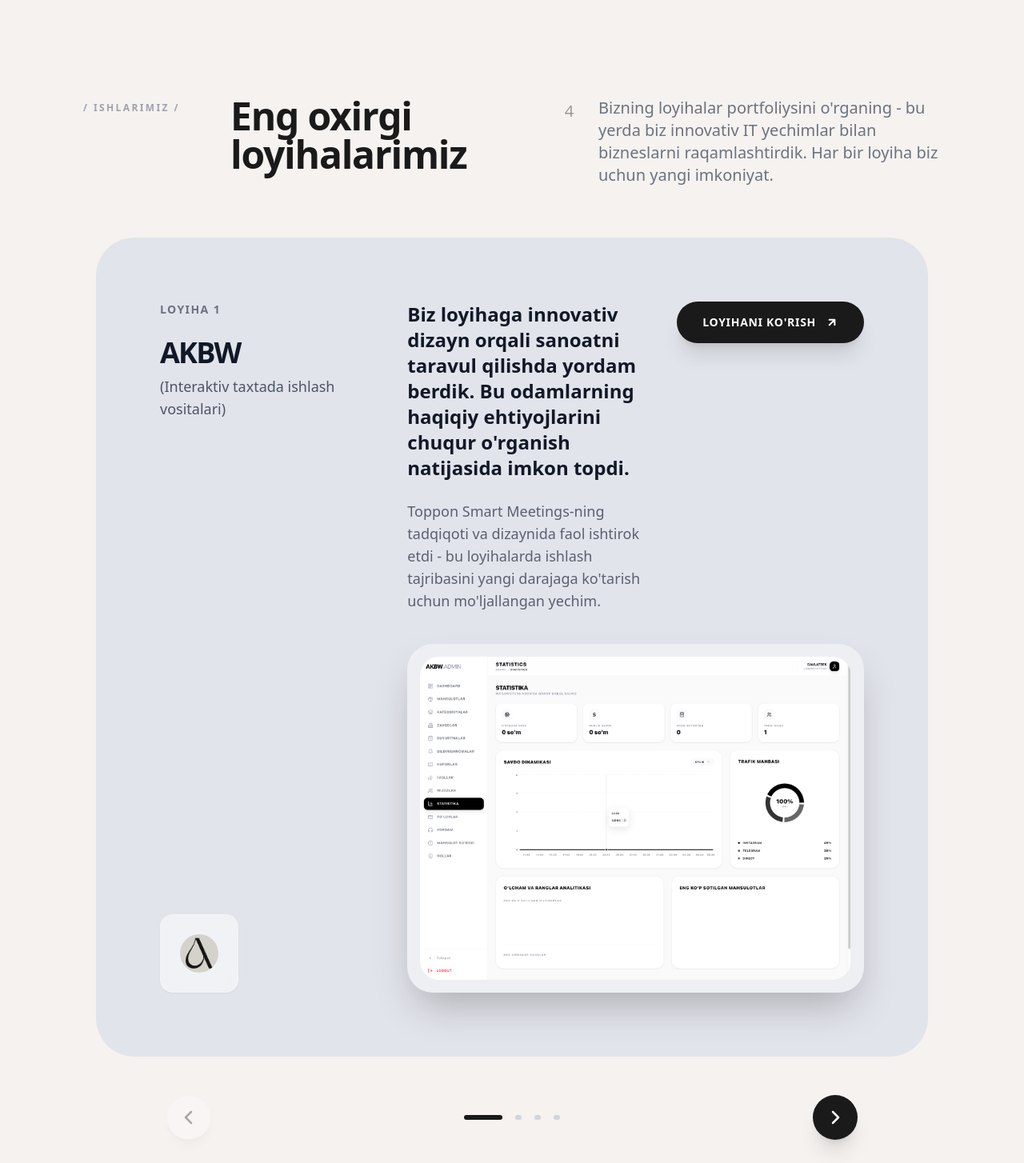
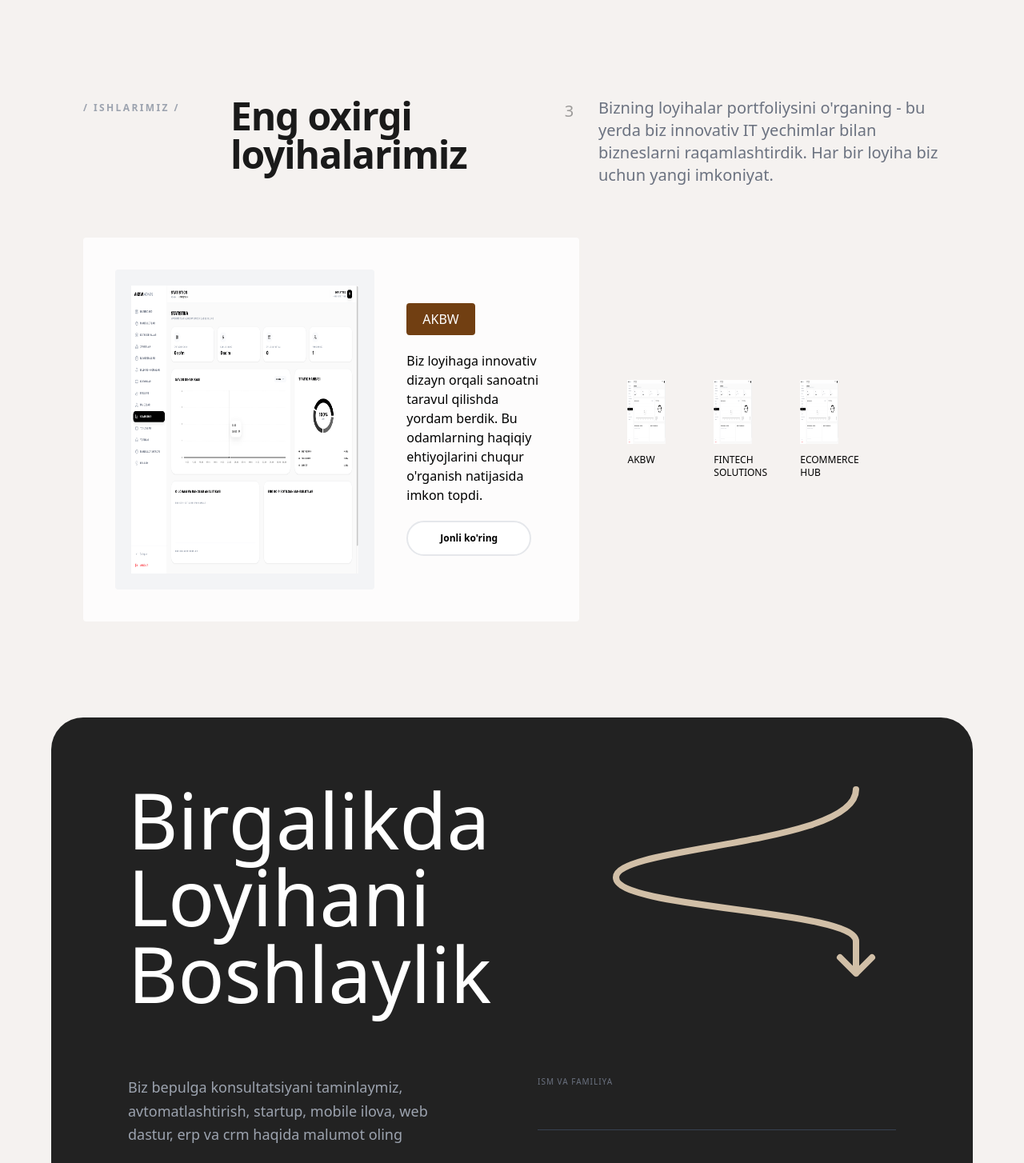
Before and after one commit to the-ict/qoshiq, a React (Create React App) app: page / in a window 1280 px wide. Shown: the part 4980-6434 px from the top of the page at 80% size. Built offline with nearby package versions, Linux system fonts and the light colour scheme.

Commit message:
add: slider animation

```diff
--- a/src/components/Footer.tsx
+++ b/src/components/Footer.tsx
@@ -18,7 +18,7 @@ const Footer = () => {
             <a href="/" className="text-sm text-gray-800 hover:text-black transition-colors">Bosh sahifa</a>
             <a href="#services" className="text-sm text-gray-800 hover:text-black transition-colors">Xizmatlar</a>
             <a href="#process" className="text-sm text-gray-800 hover:text-black transition-colors">Jarayon</a>
-            <a href="#projects" className="text-sm text-gray-800 hover:text-black transition-colors">Loyihalar</a>
+            <a href="#works" className="text-sm text-gray-800 hover:text-black transition-colors">Loyihalar</a>
           </nav>
 
           <nav className="flex flex-col gap-3">
--- a/src/components/Projects.tsx
+++ b/src/components/Projects.tsx
@@ -1,229 +1,183 @@
-import { useState, useRef } from 'react';
+import { useState, useEffect } from 'react';
 import gsap from 'gsap';
+import { Link } from 'react-router-dom';
 import { useGSAP } from '@gsap/react';
 
 const projectsData = [
     {
-        id: 1,
+        id: 0,
         title: "AKBW",
         subtitle: "Interaktiv taxtada ishlash vositalari",
         description: "Biz loyihaga innovativ dizayn orqali sanoatni taravul qilishda yordam berdik. Bu odamlarning haqiqiy ehtiyojlarini chuqur o'rganish natijasida imkon topdi.",
         details: "Toppon Smart Meetings-ning tadqiqoti va dizaynida faol ishtirok etdi - bu loyihalarda ishlash tajribasini yangi darajaga ko'tarish uchun mo'ljallangan yechim.",
         image: "/assets/projects/akbw.png",
         logo: "/assets/akbw.png",
-        color: "#e2e4eb"
+        color: "#e2e4eb",
+        link: "akbw.uz"
     },
     {
-        id: 2,
+        id: 1,
         title: "FINTECH SOLUTIONS",
         subtitle: "Raqamli banking platformasi",
         description: "Murakkab moliyaviy jarayonlarni soddalashtiruvchi va foydalanuvchilar uchun qulay interfeys yaratdik.",
         details: "Xavfsizlik va tezkorlikni birinchi o'ringa qo'ygan holda, bank tizimlari uchun zamonaviy frontend va backend yechimlarini taqdim etdik.",
         image: "/assets/projects/akbw.png",
         logo: "/assets/akbw.png",
-        color: "#f0f2f5"
+        color: "#f0f2f5",
+        link: "akbw.uz"
     },
     {
-        id: 3,
+        id: 2,
         title: "ECOMMERCE HUB",
         subtitle: "Onlayn savdo ekotizimi",
         description: "Biznesingizni kengaytirish uchun mo'ljallangan, masshtablanuvchi va optimallashtirilgan do'kon tizimi.",
         details: "To'lov tizimlari va logistika bilan integratsiya qilingan, foydalanuvchi konversiyasini oshiruvchi platforma ishlab chiqdik.",
         image: "/assets/projects/akbw.png",
         logo: "/assets/akbw.png",
-        color: "#e8e6e1"
+        color: "#e8e6e1",
+        link: "akbw.uz"
     },
-    {
-        id: 4,
-        title: "LOGISTIC PRO",
-        subtitle: "Yuk tashishni boshqarish tizimi",
-        description: "Logistika zanjirini to'liq nazorat qilish va avtomatlashtirish imkonini beruvchi CRM platformasi.",
-        details: "Real vaqt rejimida kuzatish, marshrutlarni optimallashtirish va hisobotlarni avtomatik shakllantirish funksiyalarini joriy qildik.",
-        image: "/assets/projects/akbw.png",
-        logo: "/assets/akbw.png",
-        color: "#dce0e5"
-    }
 ];
 
 export default function Projects() {
-    const [currentSlide, setCurrentSlide] = useState(0);
-    const carouselRef = useRef<HTMLDivElement>(null);
-    const projectsRef = useRef<HTMLDivElement>(null);
+    const [currentSlide, setCurrentSlide] = useState<number>(0);
 
     useGSAP(() => {
-        gsap.fromTo(projectsRef.current, {
-            opacity: 0,
-            y: 40
-        }, {
-            opacity: 1,
-            y: 0,
-            duration: 0.8,
+        const viewAnimTimeline = gsap.timeline({
             scrollTrigger: {
-                trigger: projectsRef.current,
-                start: "top 80%",
-                toggleActions: "play none none none"
+                trigger: "#works",
+                start: "top, bottom",
+                end: "top, center",
             }
         });
-    }, []);
 
-    const slideToProject = (index: number) => {
-        const validIndex = Math.max(0, Math.min(index, projectsData.length - 1));
-        setCurrentSlide(validIndex);
+        viewAnimTimeline.from(".works-line", {
+            yPercent: 100,
+            opacity: 0,
+            ease: "circ.inOut"
+        })
 
-        if (carouselRef.current) {
-            gsap.to(carouselRef.current, {
-                xPercent: -validIndex * (100 / projectsData.length),
-                duration: 0.8,
-                ease: "expo.out"
-            });
-        }
-    };
+        viewAnimTimeline.from(".works-headline", {
+            yPercent: 100,
+            opacity: 0,
+            ease: "circ.inOut"
+        })
 
-    const nextSlide = () => {
-        slideToProject(currentSlide + 1);
-    };
+        viewAnimTimeline.from(".works-subtitle", {
+            yPercent: 100,
+            opacity: 0,
+            ease: "circ.inOut"
+        })
+    }, [])
 
-    const prevSlide = () => {
-        slideToProject(currentSlide - 1);
+
+    useEffect(() => {
+        if (projectsData[currentSlide].title.length === 0) return;
+        gsap.to(".project-img", {
+            scale: 1,
+            opacity: 1,
+            ease: "back.inOut",
+        });
+
+        gsap.to(".project-name", {
+            opacity: 1,
+            x: 0,
+            ease: "back.in",
+        });
+
+        gsap.to(".project-description", {
+            opacity: 1,
+            x: 0,
+            ease: "back.in",
+        });
+
+        gsap.to(".project-live-button", {
+            opacity: 1,
+            x: 0,
+            ease: "back.in",
+        });
+    }, [currentSlide])
+
+    const onSlideClick = (slideNumber: number) => {
+        if (currentSlide === slideNumber) return;
+        // first last slide should disappear, so we are going to make this animation first.
+        const sliderTimeline = gsap.timeline();
+
+        sliderTimeline.to(".project-img", {
+            scale: 0,
+            opacity: 0,
+            ease: "back.inOut",
+            duration: 0.1
+        });
+
+        sliderTimeline.to(".project-name", {
+            opacity: 0,
+            x: -20,
+            ease: "back.in",
+            duration: 0.1,
+        });
+
+        sliderTimeline.to(".project-description", {
+            opacity: 0,
+            x: -20,
+            ease: "back.in",
+            duration: 0.1
+        });
+
+        sliderTimeline.to(".project-live-button", {
+            opacity: 0,
+            x: -20,
+            ease: "back.in",
+            duration: 0.1,
+            onComplete: () => {
+                setCurrentSlide(slideNumber);
+            }
+        });
     };
 
     return (
-        <section className="w-full py-20 px-4 md:px-10 overflow-hidden" id="works" ref={projectsRef}>
+        <section className="w-full py-20 px-4 md:px-10 overflow-hidden" id="works">
             <div className="grid grid-cols-1 md:grid-cols-12 gap-8 items-start mb-16">
                 <div className="md:col-span-2">
-                    <span className="text-xs font-semibold tracking-[0.2em] text-gray-400 uppercase">
+                    <span className="text-xs font-semibold tracking-[0.2em] text-gray-400 uppercase works-line">
                         / Ishlarimiz /
                     </span>
                 </div>
 
                 <div className="md:col-span-5">
-                    <h2 className="text-4xl md:text-5xl font-bold text-[#1a1a1a] tracking-tight flex items-start">
+                    <h2 className="text-4xl md:text-5xl font-bold text-[#1a1a1a] tracking-tight flex items-start works-headline">
                         Eng oxirgi loyihalarimiz
                         <span className="text-xl ml-2 mt-1 font-medium opacity-40">{projectsData.length}</span>
                     </h2>
                 </div>
 
                 <div className="md:col-span-5">
-                    <p className="text-gray-500 text-lg md:text-xl leading-relaxed max-w-lg">
+                    <p className="text-gray-500 text-lg md:text-xl leading-relaxed max-w-lg works-subtitle">
                         Bizning loyihalar portfoliysini o'rganing - bu yerda biz innovativ IT
                         yechimlar bilan bizneslarni raqamlashtirdik. Har bir loyiha biz uchun yangi imkoniyat.
                     </p>
                 </div>
             </div>
 
-            <div className="relative group">
-                <div className="overflow-visible">
-                    <div
-                        ref={carouselRef}
-                        className="flex transition-none"
-                        style={{ width: `${projectsData.length * 100}%` }}
-                    >
-                        {projectsData.map((project, idx) => (
-                            <div
-                                key={project.id}
-                                className="w-full px-2 md:px-4"
-                                style={{ width: `${100 / projectsData.length}%` }}
-                            >
-                                <div
-                                    className="rounded-[3rem] p-8 md:p-20 flex flex-col transition-all duration-700"
-                                    style={{
-                                        backgroundColor: project.color,
-                                        minHeight: '650px',
-                                        opacity: currentSlide === idx ? 1 : 0.4,
-                                        scale: currentSlide === idx ? 1 : 0.95,
-                                        transform: currentSlide === idx ? 'translateY(0)' : 'translateY(20px)'
-                                    }}
-                                >
-                                    <div className="grid grid-cols-1 lg:grid-cols-12 gap-12 h-full">
-                                        <div className="lg:col-span-4 flex flex-col justify-between">
-                                            <div className="space-y-6">
-                                                <span className="text-gray-500 text-sm font-semibold uppercase tracking-widest block">Loyiha {idx + 1}</span>
-                                                <div>
-                                                    <h3 className="text-3xl md:text-4xl font-black text-gray-900 uppercase tracking-tighter mb-2">{project.title}</h3>
-                                                    <p className="text-gray-600 text-base md:text-lg font-medium">({project.subtitle})</p>
-                                                </div>
-                                            </div>
+            <div className="flex items-center justify-between gap-10">
+                <div className='w-[60%] flex items-center gap-10 p-10 rounded bg-white/80'>
+                    <img src="/assets/projects/akbw.png" alt="" className='h-[400px] w-[60%] project-img p-5 rounded bg-gray-100' />
+                    <div className='flex flex-col gap-5 items-start'>
+                        <h3 className='project-name py-2 px-5 bg-yellow-900 rounded text-white'>{projectsData[currentSlide].title}</h3>
+                        <p className='project-description'>{projectsData[currentSlide].description}</p>
 
-                                            <div className="mt-12 lg:mt-0">
-                                                <div className="inline-flex bg-white/50 backdrop-blur-md rounded-2xl p-6 items-center justify-center shadow-sm border border-white/20 hover:scale-105 transition-transform cursor-pointer">
-                                                    <img src={project.logo} alt={project.title} className="w-12 h-12 rounded-full object-cover" />
-                                                </div>
-                                            </div>
-                                        </div>
-
-                                        <div className="lg:col-span-8 flex flex-col gap-10">
-                                            <div className="flex flex-col md:flex-row justify-between items-start gap-8">
-                                                <div className="max-w-xl space-y-6">
-                                                    <p className="text-gray-900 text-xl md:text-2xl font-semibold leading-tight">
-                                                        {project.description}
-                                                    </p>
-                                                    <p className="text-gray-700 text-base md:text-lg leading-relaxed opacity-80">
-                                                        {project.details}
-                                                    </p>
-                                                </div>
-
-                                                <button className="bg-[#1a1a1a] text-white px-8 py-4 rounded-full flex items-center gap-3 hover:bg-black hover:scale-105 transition-all shadow-xl shrink-0">
-                                                    <span className="text-sm font-bold uppercase tracking-wider">Loyihani ko'rish</span>
-                                                    <svg width="16" height="16" viewBox="0 0 24 24" fill="none" stroke="currentColor" strokeWidth="3" strokeLinecap="round" strokeLinejoin="round">
-                                                        <path d="M7 17l9.2-9.2M17 17V7H7" />
-                                                    </svg>
-                                                </button>
-                                            </div>
-
-                                            <div className="relative mt-auto">
-                                                <div className="bg-white/40 backdrop-blur-sm rounded-[2rem] overflow-hidden shadow-2xl p-2 md:p-4 group/img">
-                                                    <img
-                                                        src={project.image}
-                                                        alt={project.title}
-                                                        className="w-full h-auto rounded-[1.5rem] transform transition-transform duration-700 group-hover/img:scale-[1.02]"
-                                                    />
-                                                </div>
-                                            </div>
-                                        </div>
-                                    </div>
-                                </div>
-                            </div>
-                        ))}
+                        <Link to={projectsData[currentSlide].link} className='cursor-pointer py-3 px-10 project-live-button bg-white rounded-full text-black border-2 text-xs font-bold hover:bg-black hover:text-white hover:border-white hover:border-2 transition-all'>Jonli ko'ring</Link>
                     </div>
                 </div>
-
-                <div className="flex items-center justify-between mt-12 px-4 max-w-4xl mx-auto">
-                    <button
-                        onClick={prevSlide}
-                        disabled={currentSlide === 0}
-                        className="w-14 h-14 rounded-full flex items-center justify-center bg-white shadow-lg border border-gray-100 hover:bg-gray-50 disabled:opacity-30 disabled:cursor-not-allowed transition-all group z-10"
-                    >
-                        <svg width="24" height="24" viewBox="0 0 24 24" fill="none" stroke="currentColor" strokeWidth="2.5" strokeLinecap="round" strokeLinejoin="round" className="group-hover:-translate-x-1 transition-transform">
-                            <path d="M15 19l-7-7 7-7" />
-                        </svg>
-                    </button>
-
-                    <div className="flex items-center gap-4">
-                        {projectsData.map((_, index) => (
-                            <button
-                                key={index}
-                                onClick={() => slideToProject(index)}
-                                className={`h-1.5 rounded-full transition-all duration-500 ${index === currentSlide
-                                    ? 'w-12 bg-[#1a1a1a]'
-                                    : 'w-2 bg-gray-300 hover:bg-gray-400'
-                                    }`}
-                            />
-                        ))}
-                    </div>
-
-                    <button
-                        onClick={nextSlide}
-                        disabled={currentSlide === projectsData.length - 1}
-                        className="w-14 h-14 rounded-full flex items-center justify-center bg-[#1a1a1a] text-white shadow-xl hover:bg-black disabled:opacity-30 disabled:cursor-not-allowed transition-all group z-10"
-                    >
-                        <svg width="24" height="24" viewBox="0 0 24 24" fill="none" stroke="currentColor" strokeWidth="2.5" strokeLinecap="round" strokeLinejoin="round" className="group-hover:translate-x-1 transition-transform">
-                            <path d="M9 5l7 7-7 7" />
-                        </svg>
-                    </button>
-                </div>
-
-                <div className="text-center mt-8 font-mono text-sm tracking-widest text-gray-400">
-                    <span className="text-[#1a1a1a] font-bold">0{currentSlide + 1}</span> / 0{projectsData.length}
+                <div className='w-[40%] grid grid-cols-4 gap-5'>
+                    {
+                        projectsData.map(i => (
+                            <div className='p-5 rounded-lg cursor-pointer' key={i.id} onClick={() => onSlideClick(i.id)}>
+                                <img src={i.image} alt="Project image" className='h-[80px]' />
+                                <h3 className='mt-3 text-xs'>{i.title}</h3>
+                            </div>
+                        ))
+                    }
                 </div>
             </div>
         </section>
```
